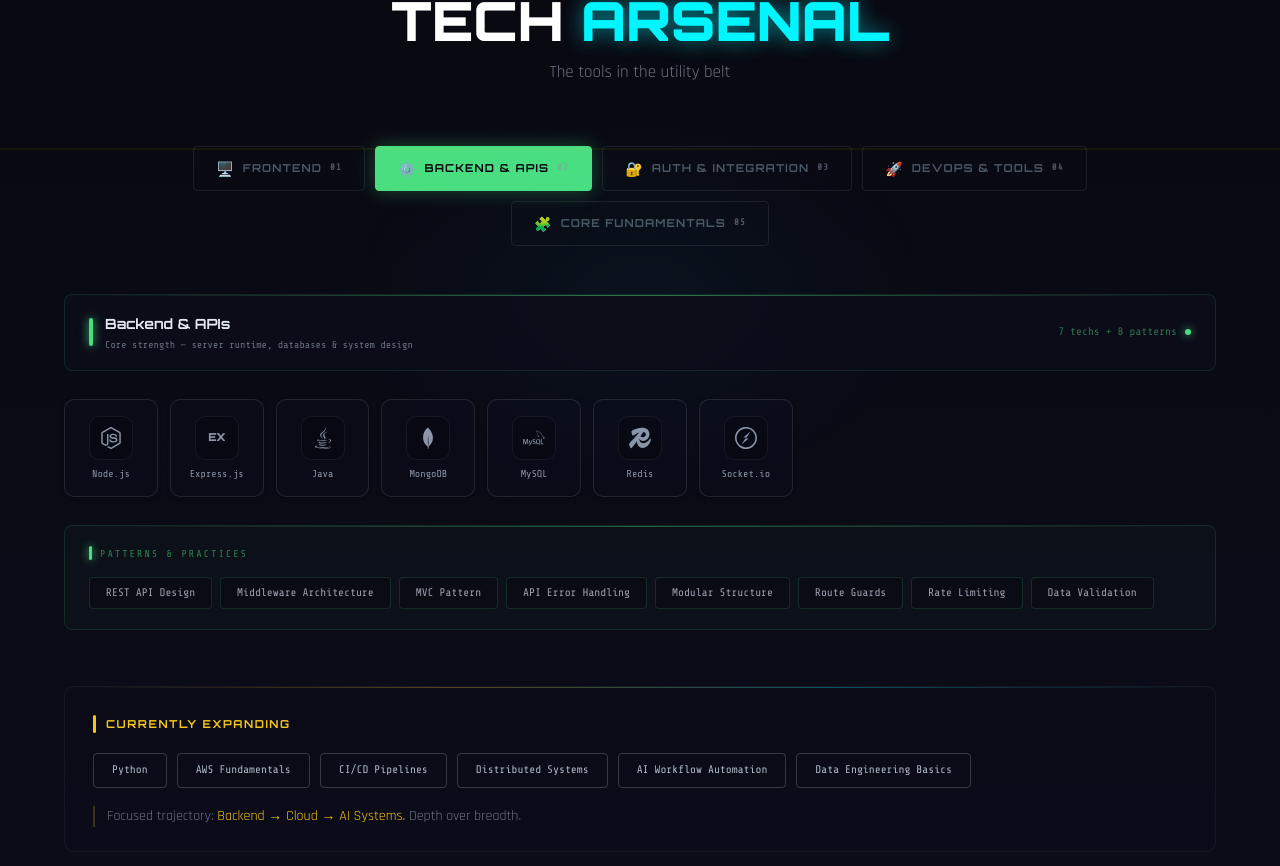
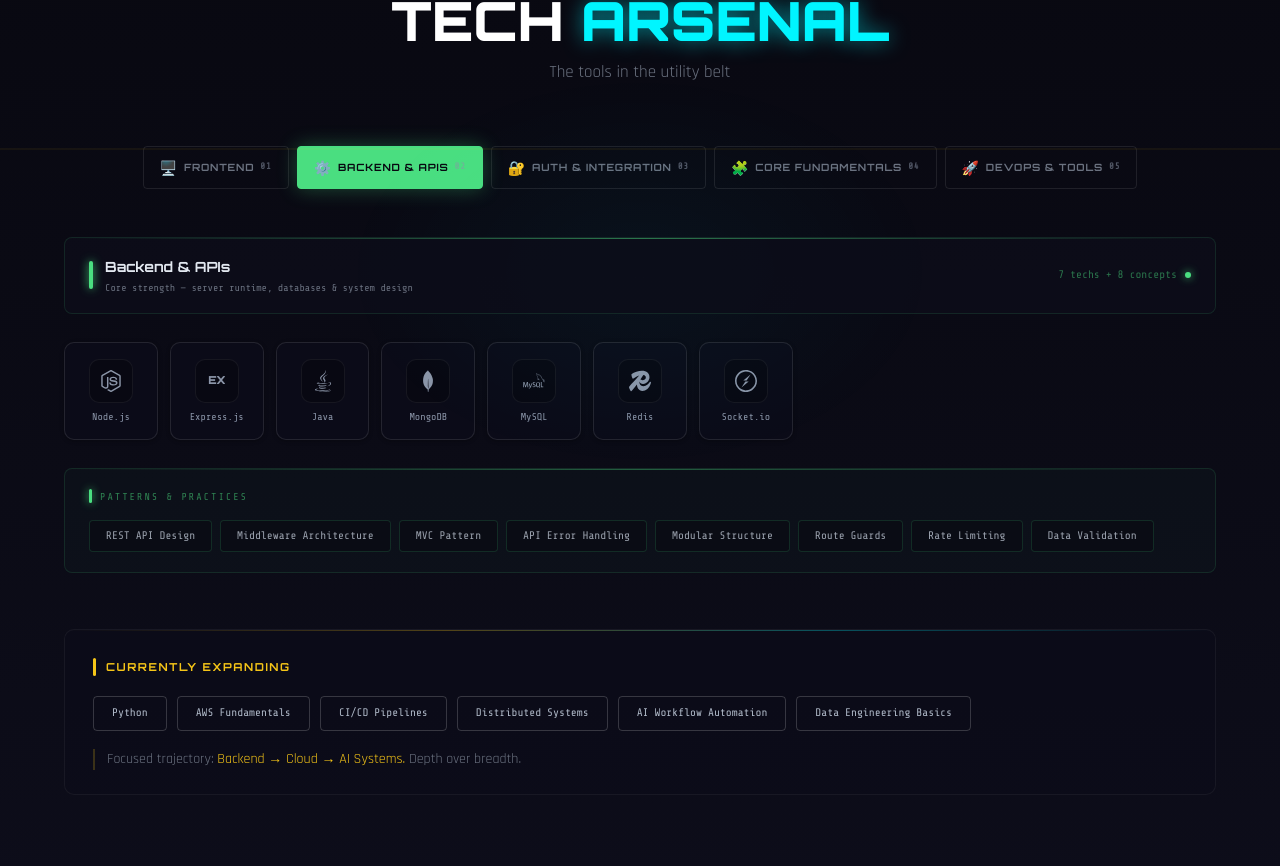
Before and after one commit to chahel1817/portfolio, a Next.js app: page / in a window 1280 px wide. Shown: the part 2607-3473 px from the top of the page. Built offline with nearby package versions, Linux system fonts and the light colour scheme.

Commit message:
Improved Layout

```diff
--- a/src/components/SkillsSection.jsx
+++ b/src/components/SkillsSection.jsx
@@ -96,9 +96,39 @@ const CATS = [
         ],
     },
     {
+        id: 'fundamentals',
+        label: 'Core Fundamentals',
+        code: '04',
+        color: '#94a3b8',
+        emoji: '🧩',
+        desc: 'Strong CS foundations powering scalable backend systems and efficient algorithmic design.',
+        skills: [
+            { name: 'C++', icon: SiCplusplus, color: '#00599c' },
+            { name: 'Java', icon: FaJava, color: '#ed8b00' },
+            { name: 'Python', icon: SiPython, color: '#3776ab' },
+            { name: 'SQL', icon: SiMysql, color: '#4479a1', label: 'SQL' },
+        ],
+        patternGroups: [
+            {
+                label: '🧠 Algorithmic Foundations',
+                items: ['Data Structures', 'Recursion', 'Searching & Sorting', 'Complexity Analysis', 'Problem Solving'],
+            },
+            {
+                label: '🏗️ Design & Architecture',
+                items: ['OOP Principles', 'SOLID Principles', 'Modular Design', 'Clean Code Practices'],
+            },
+            {
+                label: '🗄️ Database Foundations',
+                items: ['SQL & Relational DBs', 'Normalization Concepts', 'Indexing & Query Optimization', 'DBMS Concepts'],
+            },
+        ],
+        appliedIn: 'Applied in competitive coding, backend API development, and database schema design.',
+        credibility: 'Solved 130+ DSA problems across LeetCode and practice platforms.',
+    },
+    {
         id: 'devops',
         label: 'DevOps & Tools',
-        code: '04',
+        code: '05',
         color: '#a855f7',
         emoji: '🚀',
         desc: 'Deployment, CI/CD, version control & tooling',
@@ -111,28 +141,6 @@ const CATS = [
             { name: 'GH Actions', icon: SiGithubactions, color: '#2088ff' },
             { name: 'VS Code', icon: VscCode, color: '#007acc' },
             { name: 'npm', icon: SiNpm, color: '#cb3837' },
-        ],
-    },
-    {
-        id: 'fundamentals',
-        label: 'Core Fundamentals',
-        code: '05',
-        color: '#94a3b8',   /* neutral slate — intentionally calm, not flashy */
-        emoji: '🧩',
-        desc: 'Programming foundations — the bedrock every senior engineer checks for',
-        skills: [
-            { name: 'C++', icon: SiCplusplus, color: '#00599c' },
-            { name: 'Java', icon: FaJava, color: '#ed8b00' },
-        ],
-        patterns: [
-            'OOP Principles',
-            'Data Structures',
-            'Algorithm Design',
-            'SQL & Relational DBs',
-            'DBMS Concepts',
-            'Problem Solving',
-            'Time & Space Complexity',
-            'Programming Foundations',
         ],
     },
 ];
@@ -205,7 +213,7 @@ export default function SkillsSection() {
                 </div>
 
                 {/* ── Category pills ──────────────────────── */}
-                <div style={{ display: 'flex', justifyContent: 'center', gap: 10, flexWrap: 'wrap', marginBottom: 48 }}>
+                <div style={{ display: 'flex', justifyContent: 'center', gap: 8, flexWrap: 'wrap', marginBottom: 48 }}>
                     {CATS.map(c => {
                         const isOn = active === c.id;
                         return (
@@ -214,15 +222,15 @@ export default function SkillsSection() {
                                 whileHover={{ scale: 1.05 }}
                                 whileTap={{ scale: 0.96 }}
                                 style={{
-                                    display: 'flex', alignItems: 'center', gap: 8,
-                                    fontFamily: "'Orbitron', monospace", fontSize: 11, fontWeight: 700,
-                                    letterSpacing: '0.1em', textTransform: 'uppercase',
-                                    padding: '11px 22px', borderRadius: 4,
+                                    display: 'flex', alignItems: 'center', gap: 6,
+                                    fontFamily: "'Orbitron', monospace", fontSize: 10, fontWeight: 700,
+                                    letterSpacing: '0.08em', textTransform: 'uppercase',
+                                    padding: '10px 16px', borderRadius: 4,
                                     background: isOn ? c.color : 'transparent',
-                                    color: isOn ? '#080810' : '#4b5563',
-                                    border: isOn ? `1px solid ${c.color}` : '1px solid rgba(255,255,255,0.08)',
+                                    color: isOn ? '#080810' : '#6b7280',
+                                    border: isOn ? `1px solid ${c.color}` : '1px solid rgba(255,255,255,0.09)',
                                     boxShadow: isOn ? `0 0 20px ${c.color}50` : 'none',
-                                    transition: 'all 0.3s',
+                                    transition: 'all 0.3s', whiteSpace: 'nowrap',
                                 }}
                             >
                                 <span style={{ fontSize: 14 }}>{c.emoji}</span>
@@ -249,12 +257,12 @@ export default function SkillsSection() {
                                     <div style={{ width: 4, height: 28, borderRadius: 2, background: cat.color, boxShadow: `0 0 10px ${cat.color}` }} />
                                     <div>
                                         <h3 className="f-orbitron" style={{ color: '#e2e8f0', fontWeight: 700, fontSize: 14 }}>{cat.label}</h3>
-                                        <p className="f-mono" style={{ color: '#374151', fontSize: 10, marginTop: 3 }}>{cat.desc}</p>
+                                        <p className="f-mono" style={{ color: '#6b7280', fontSize: 10, marginTop: 3 }}>{cat.desc}</p>
                                     </div>
                                 </div>
                                 <div style={{ display: 'flex', alignItems: 'center', gap: 8 }}>
                                     <span className="f-mono" style={{ color: `${cat.color}80`, fontSize: 11 }}>
-                                        {cat.skills.length}{cat.patterns ? ` techs + ${cat.patterns.length} patterns` : ' technologies'}
+                                        {cat.skills.length}{(cat.patterns || cat.patternGroups) ? ` techs + ${cat.patternGroups ? cat.patternGroups.reduce((a, g) => a + g.items.length, 0) : cat.patterns.length} concepts` : ' technologies'}
                                     </span>
                                     <div style={{ width: 6, height: 6, borderRadius: '50%', background: cat.color, boxShadow: `0 0 8px ${cat.color}` }} />
                                 </div>
@@ -265,14 +273,14 @@ export default function SkillsSection() {
                                 display: 'grid',
                                 gridTemplateColumns: 'repeat(auto-fill, minmax(92px, 1fr))',
                                 gap: 12,
-                                marginBottom: cat.patterns ? 28 : 0,
+                                marginBottom: (cat.patterns || cat.patternGroups) ? 28 : 0,
                             }}>
                                 {cat.skills.map((skill, i) => (
                                     <SkillCard key={skill.name} skill={skill} color={cat.color} delay={i * 0.04} inView={inView} />
                                 ))}
                             </div>
 
-                            {/* Patterns & Practices — architectural chips */}
+                            {/* Flat Patterns & Practices (Backend, Auth, DevOps) */}
                             {cat.patterns && (
                                 <motion.div
                                     initial={{ opacity: 0, y: 12 }}
@@ -300,6 +308,55 @@ export default function SkillsSection() {
                                             </motion.span>
                                         ))}
                                     </div>
+                                </motion.div>
+                            )}
+
+                            {/* Grouped Pattern Blocks (Core Fundamentals) */}
+                            {cat.patternGroups && (
+                                <motion.div
+                                    initial={{ opacity: 0, y: 12 }}
+                                    animate={{ opacity: 1, y: 0 }}
+                                    transition={{ duration: 0.4, delay: 0.2 }}
+                                    style={{ display: 'flex', flexDirection: 'column', gap: 16 }}
+                                >
+                                    {cat.patternGroups.map((group, gi) => (
+                                        <div key={group.label} style={{ padding: '18px 22px', background: 'rgba(13,13,26,0.7)', border: '1px solid rgba(148,163,184,0.12)', borderRadius: 8, position: 'relative', overflow: 'hidden' }}>
+                                            <div style={{ position: 'absolute', top: 0, left: 0, right: 0, height: 1, background: 'linear-gradient(90deg, transparent, rgba(148,163,184,0.35), transparent)' }} />
+                                            <p className="f-mono" style={{ color: '#94a3b8', fontSize: 11, marginBottom: 12, letterSpacing: '0.06em' }}>{group.label}</p>
+                                            <div style={{ display: 'flex', flexWrap: 'wrap', gap: 8 }}>
+                                                {group.items.map((item, ii) => (
+                                                    <motion.span
+                                                        key={item}
+                                                        initial={{ opacity: 0, scale: 0.88 }}
+                                                        animate={inView ? { opacity: 1, scale: 1 } : {}}
+                                                        transition={{ delay: 0.2 + gi * 0.1 + ii * 0.04 }}
+                                                        whileHover={{ scale: 1.05, y: -2, color: '#e2e8f0', borderColor: 'rgba(148,163,184,0.5)', background: 'rgba(148,163,184,0.08)' }}
+                                                        className="f-mono"
+                                                        style={{ fontSize: 11, padding: '6px 14px', borderRadius: 4, border: '1px solid rgba(148,163,184,0.28)', color: '#b0bac9', background: 'rgba(8,8,16,0.4)', transition: 'all 0.2s', cursor: 'default' }}
+                                                    >
+                                                        {item}
+                                                    </motion.span>
+                                                ))}
+                                            </div>
+                                        </div>
+                                    ))}
+                                    {/* Applied In + Credibility lines */}
+                                    {cat.appliedIn && (
+                                        <div style={{ display: 'flex', flexDirection: 'column', gap: 10 }}>
+                                            <div style={{ display: 'flex', alignItems: 'flex-start', gap: 10, padding: '14px 20px', background: 'rgba(148,163,184,0.04)', border: '1px solid rgba(148,163,184,0.1)', borderRadius: 6, borderLeft: '3px solid rgba(148,163,184,0.4)' }}>
+                                                <span className="f-mono" style={{ color: 'rgba(148,163,184,0.5)', fontSize: 10, flexShrink: 0, marginTop: 1 }}>⚡</span>
+                                                <p className="f-rajdhani" style={{ color: '#94a3b8', fontSize: 15, lineHeight: 1.6, fontStyle: 'italic' }}>
+                                                    {cat.appliedIn}
+                                                </p>
+                                            </div>
+                                            {cat.credibility && (
+                                                <div style={{ display: 'flex', alignItems: 'center', gap: 10, padding: '11px 18px', background: 'rgba(74,222,128,0.04)', border: '1px solid rgba(74,222,128,0.18)', borderRadius: 6 }}>
+                                                    <span style={{ width: 7, height: 7, borderRadius: '50%', background: '#4ade80', boxShadow: '0 0 6px #4ade80', flexShrink: 0 }} />
+                                                    <p className="f-mono" style={{ color: '#4ade80', fontSize: 11 }}>{cat.credibility}</p>
+                                                </div>
+                                            )}
+                                        </div>
+                                    )}
                                 </motion.div>
                             )}
                         </motion.div>
```
